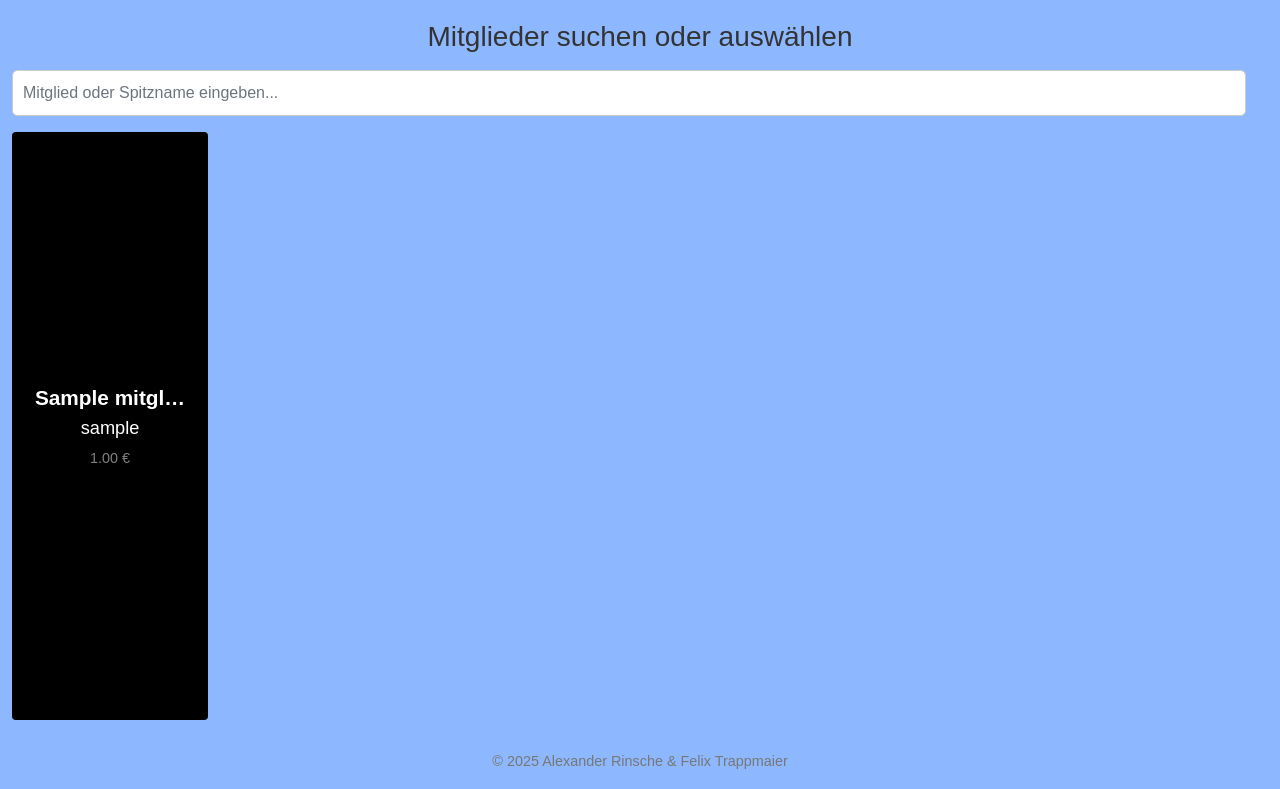
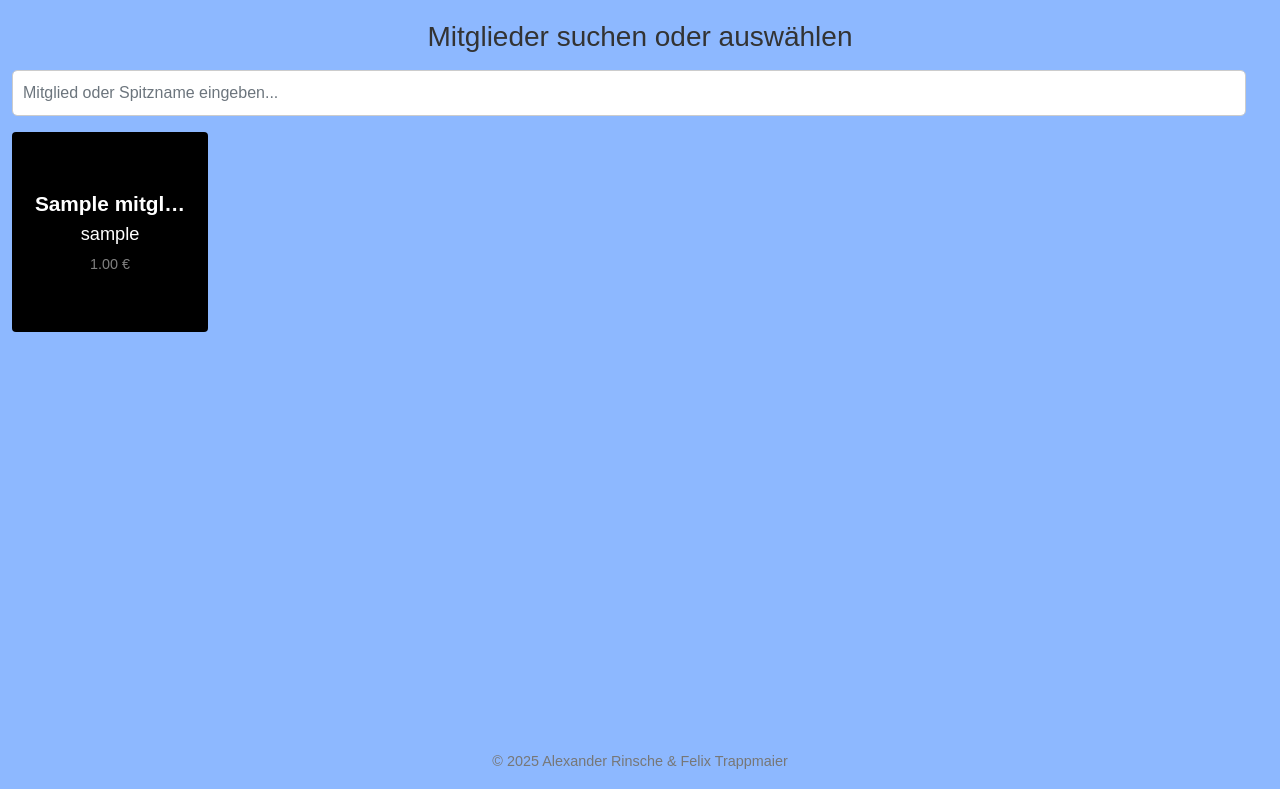
Before and after one commit to relaxin101/barsystem, a Flask app: page / in a window 1280 px wide. Shown: the part 163-952 px from the top of the page. Run offline with Flask 3, Linux system fonts and the light colour scheme; tables that the repository leaves empty hold one stand-in row (values such as "Sample post"); parts of the project's set-up code (start-up, migrations or seed data) failed here and were passed over.

Commit message:
cosmetic fixes

```diff
--- a/templates/bar/bar_interface.html
+++ b/templates/bar/bar_interface.html
@@ -35,7 +35,7 @@ async function loadMembers(search = "") {
     col.className = "col-6 col-md-3 col-lg-2 d-flex";
 
     const div = document.createElement("div");
-    div.className = "text-white rounded member-card flex-fill d-flex flex-column justify-content-center align-items-center text-center";
+    div.className = "text-white rounded member-card d-flex flex-column justify-content-center align-items-center text-center";
     div.style.cursor = "pointer";
     div.style.fontSize = "1.3rem";
     div.style.padding = "0.5rem";
@@ -75,6 +75,7 @@ loadMembers();
 .member-card {
   width: 100%;
   min-height: 140px;
+  max-height: 200px
 }
 </style>
 {% endblock %}
--- a/templates/base.html
+++ b/templates/base.html
@@ -3,7 +3,7 @@
 <head>
     <meta charset="UTF-8">
     <meta name="viewport" content="width=device-width, initial-scale=1.0">
-    <title>{% block title %}Barsystem Herulia{% endblock %}</title>
+    <title>{% block title %}Bierliste{% endblock %}</title>
 	<!-- Bootstrap 5 style css-->
     <link href="https://cdn.jsdelivr.net/npm/bootstrap@5.0.2/dist/css/bootstrap.min.css" rel="stylesheet"
 	integrity="sha384-EVSTQN3/azprG1Anm3QDgpJLIm9Nao0Yz1ztcQTwFspd3yD65VohhpuuCOmLASjC"
```
